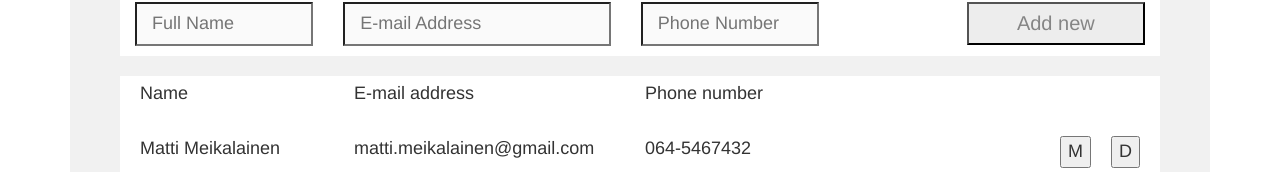
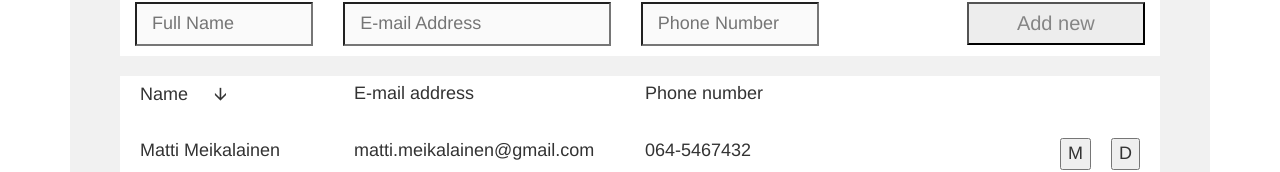
Before and after one commit to finclair/React-Name-List--Application, a React (Create React App) app: page / in a window 1280 px wide. Shown: the part 168-340 px from the top of the page. Built offline with nearby package versions, Linux system fonts and the light colour scheme.

Commit message:
Make a markup for name sorting button

```diff
--- a/src/App.css
+++ b/src/App.css
@@ -62,6 +62,12 @@
   text-align: left;
 }
 
+.button-sort {
+  margin-left: 20px;
+  border: none;
+  background: #FFFFFF;
+}
+
 .phone-column {
  float: left;
  padding: 5px 0 5px 5px;
--- a/src/Components/NameList.js
+++ b/src/Components/NameList.js
@@ -10,7 +10,7 @@ const NameList = (props) => {
   return (
     <div className="name-list group">
       <div className="row ">
-        <div className="name-column">Name</div>
+        <div className="name-column">Name<button className="button-sort">🡫</button></div>
         <div className="mail-column">E-mail address</div>
         <div className="phone-column">Phone number</div>
       </div>
```
